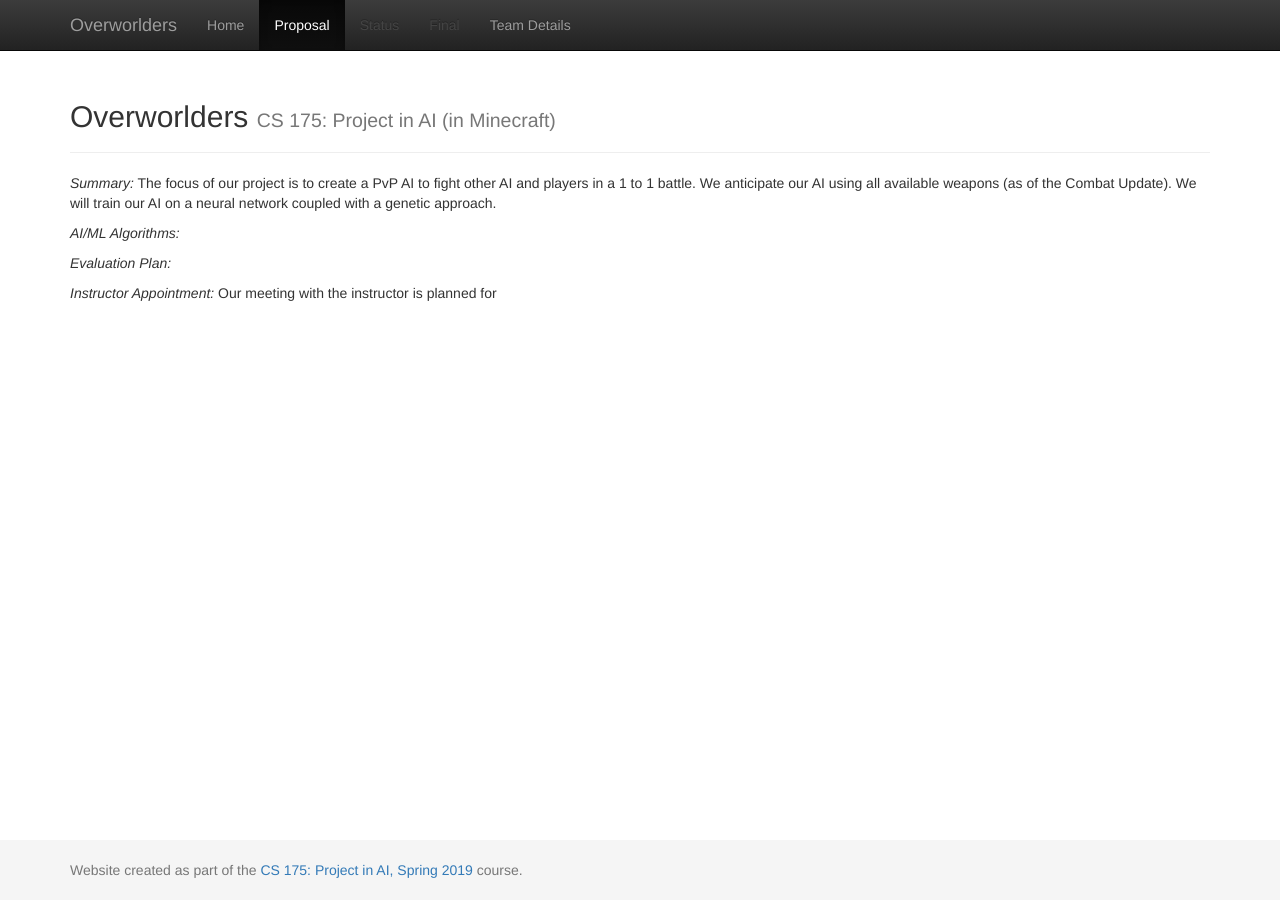
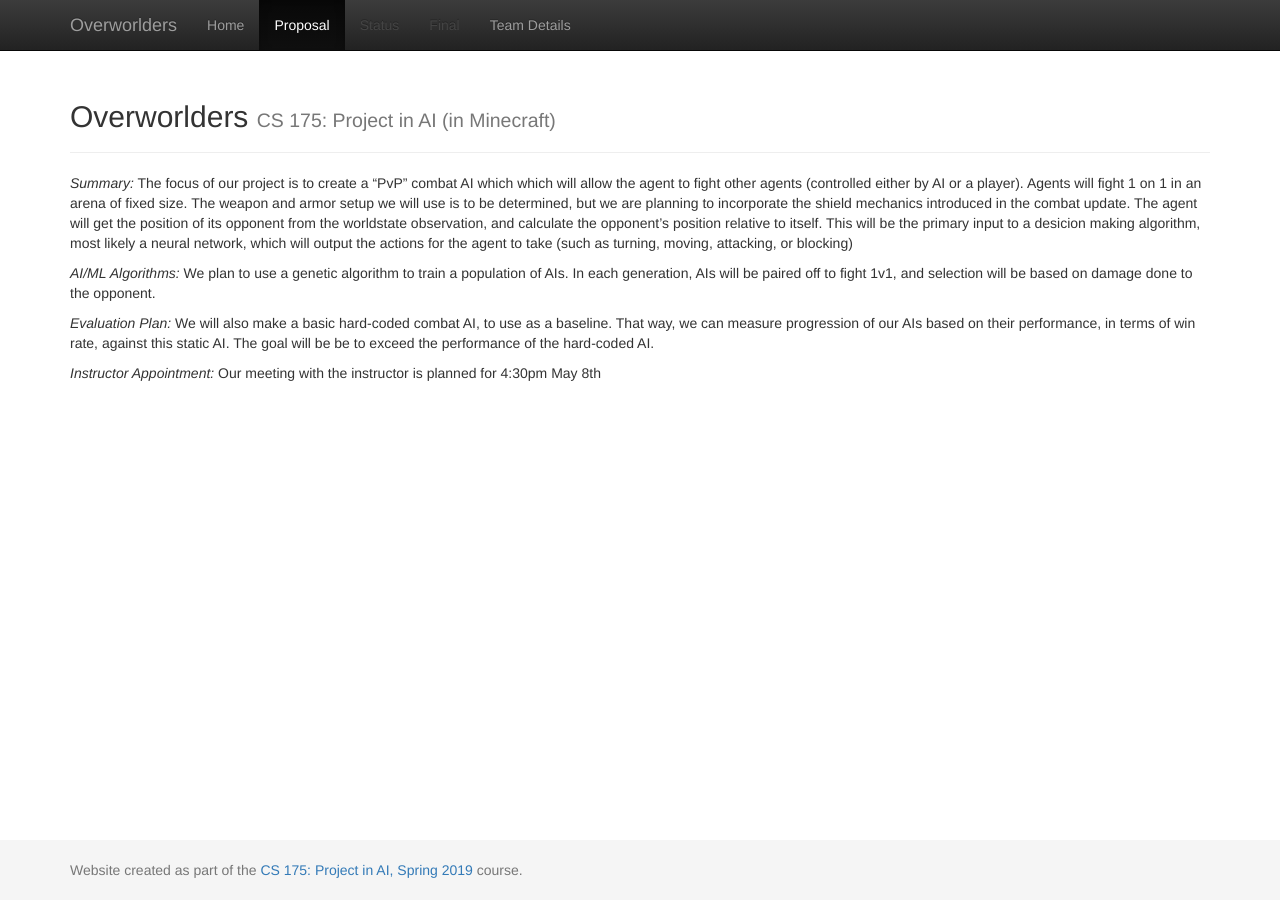
Before and after one commit to kavane12/Overworlders, a Jekyll site: the page built from docs/proposal.md, in a window 1280 px wide. Built offline with Jekyll 4.4.1, drawn with Linux system fonts in a browser that asks for light colours.

Commit message:
Proposal update

```diff
--- a/docs/proposal.md
+++ b/docs/proposal.md
@@ -4,14 +4,14 @@ title:	Proposal
 ---
 
 _Summary:_
-	The focus of our project is to create a PvP AI to fight other AI and players in a 1 to 1 battle. We anticipate our AI using all available weapons (as of the Combat Update). We will train our AI on a neural network coupled with a genetic approach.
+	The focus of our project is to create a "PvP" combat AI which which will allow the agent to fight other agents (controlled either by AI or a player). Agents will fight 1 on 1 in an arena of fixed size. The weapon and armor setup we will use is to be determined, but we are planning to incorporate the shield mechanics introduced in the combat update. The agent will get the position of its opponent from the worldstate observation, and calculate the opponent's position relative to itself. This will be the primary input to a desicion making algorithm, most likely a neural network, which will output the actions for the agent to take (such as turning, moving, attacking, or blocking)
 
 _AI/ML Algorithms:_
-
+	We plan to use a genetic algorithm to train a population of AIs. In each generation, AIs will be paired off to fight 1v1, and selection will be based on damage done to the opponent.
 
 
 _Evaluation Plan:_
-
+	We will also make a basic hard-coded combat AI, to use as a baseline. That way, we can measure progression of our AIs based on their performance, in terms of win rate, against this static AI. The goal will be be to exceed the performance of the hard-coded AI.
 
 _Instructor Appointment:_
-	Our meeting with the instructor is planned for
+	Our meeting with the instructor is planned for 4:30pm May 8th
```
